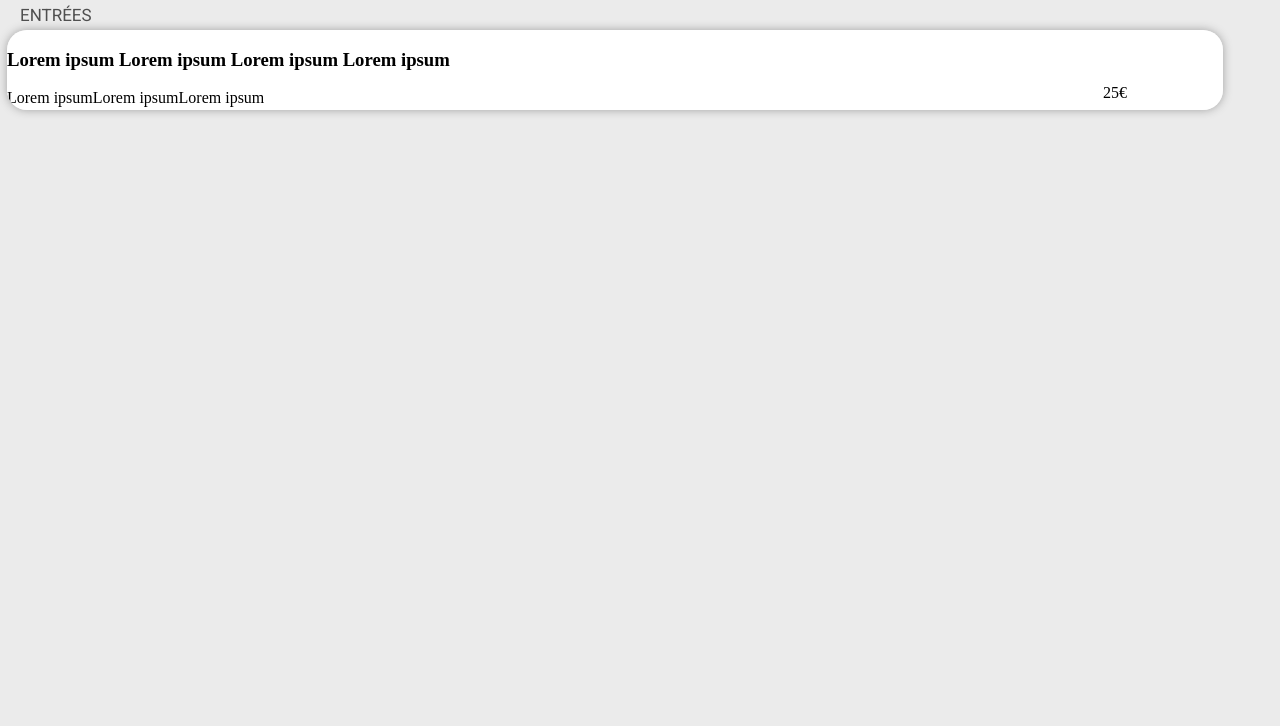
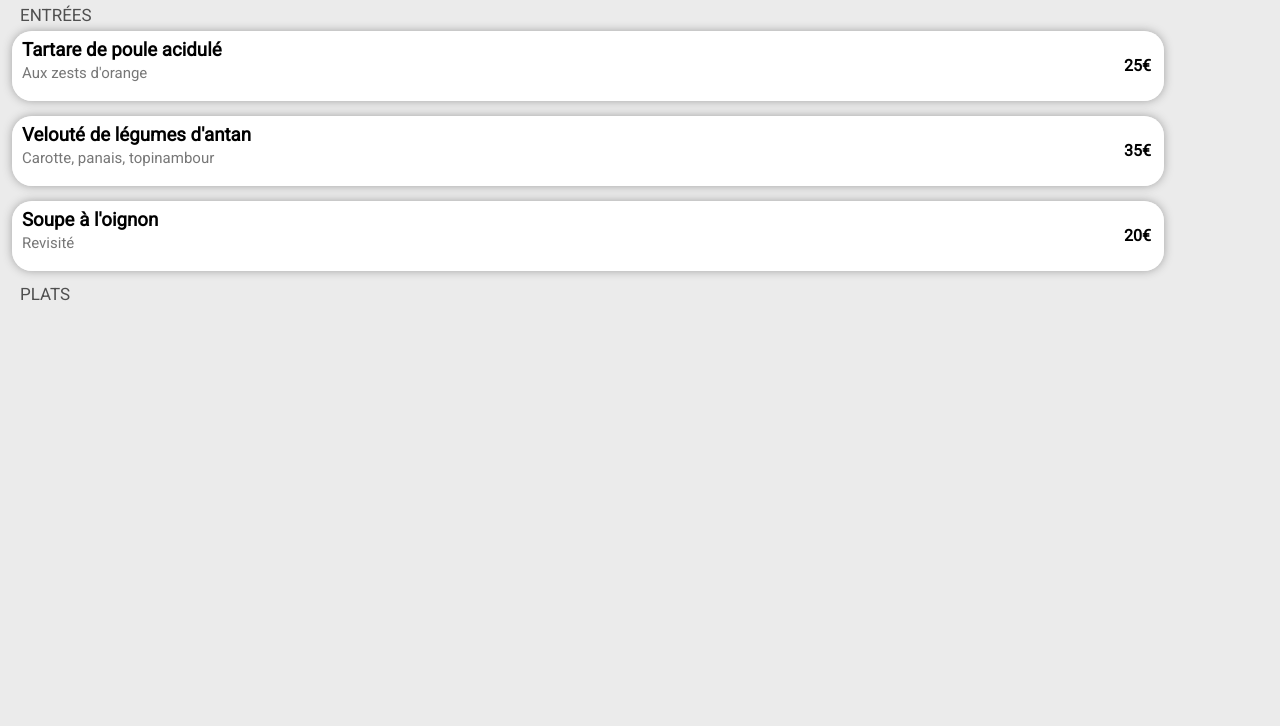
Before and after one commit to A-Rica/RicaAmandine_-_29102021, a website: page Index.html in a window 1280 px wide. Shown: the part 384-1110 px from the top of the page. Drawn offline with nearby package versions, Linux system fonts and the light colour scheme; a web font is replaced by a local one.

Commit message:
projet-3

```diff
--- a/Index.html
+++ b/Index.html
@@ -14,7 +14,7 @@
      <header>
          <div class="entete-ohmyfood">
              <a href="#">
-                 <i class="fas fa-arrow-left"></i>
+                 <i class="fas fa-arrow-left fleche"></i>
              </a>
              <img src="Maquettes Ohmyfood\images\logo\ohmyfood.png"/>
          </div>
@@ -23,13 +23,13 @@
          <!--Corps-->
      <section>
          <img src="Maquettes Ohmyfood\images\restaurants\toa-heftiba-DQKerTsQwi0-unsplash.jpg" class="image-entete-ohmyfood"/>
-         <div class="corps-menu-ohmyfood"><h1>À la française </h1><a href="#"><i class="far fa-heart icon-heart"></i></a>
+         <div class="corps-menu-ohmyfood"><h1>À la française </h1><i class="far fa-heart icon-heart"></i>
             <h2>Entrées</h2>
         <hr/>
         <article class="cadre-menue">
             <div class="noms-plat">
-             <h3 class="sous-titre-menue">Lorem ipsum Lorem ipsum Lorem ipsum Lorem ipsum</h3>
-              <p class="texte-menue">Lorem ipsumLorem ipsumLorem ipsum</p>
+             <h3 class="sous-titre-menue">Tartare de poule acidulé</h3>
+              <p class="texte-menue">Aux zests d'orange</p>
               <p class="prix-menue">25€</p>
             </div>
              <div class="anim-bouton">
@@ -38,6 +38,35 @@
               </p>
             </div>
         </article>
+
+        <article class="cadre-menue">
+            <div class="noms-plat">
+             <h3 class="sous-titre-menue">Velouté de légumes d'antan</h3>
+              <p class="texte-menue">Carotte, panais, topinambour</p>
+              <p class="prix-menue">35€</p>
+            </div>
+             <div class="anim-bouton">
+              <p class="bouton-ok">
+                <i class="fas fa-check-circle"></i>
+              </p>
+            </div>
+        </article>
+
+        <article class="cadre-menue">
+            <div class="noms-plat">
+             <h3 class="sous-titre-menue">Soupe à l'oignon</h3>
+              <p class="texte-menue">Revisité</p>
+              <p class="prix-menue">20€</p>
+            </div>
+             <div class="anim-bouton">
+              <p class="bouton-ok">
+                <i class="fas fa-check-circle"></i>
+              </p>
+            </div>
+        </article>
+
+        <h2>Plats</h2>
+        <hr/>
     </div>
 
         </section>
--- a/SCSS/corps.scss
+++ b/SCSS/corps.scss
@@ -6,7 +6,6 @@
     height: 100%;
     border-radius: 40px 40px 0px 0px;
     top: 310px;
-
 }
 
     h1 {
@@ -24,16 +23,8 @@
        &:hover{
            font-weight: bold;
            @include degrade(right top, $heart); }
-           &:active{
-              @include degrade(right top, $heart);
-              font-weight: bold;
-              cursor: pointer;}
-        &:visited{
-           @include degrade(right top, $heart);
-           font-weight: bold;
-           cursor: pointer;
-       }
     }
+
     h2{
         color: $darkgrey;
         font-size: 17px;
@@ -50,17 +41,31 @@
         margin-top: -9px;
         margin-left: 20px;
     }
+    @keyframes animation-menue {
+     From {
+        opacity: 0;
+        transform: translateY(-50px);
+      }
 
+      To {
+        opacity: 1;
+        transform: translateY(0);
+      }
+    }
     .cadre-menue{
-       width: 95%;
-       margin-left: 7px;
+       width: 90%;
+       margin-left: 12px;
      display: flex;
      cursor: pointer;
      overflow: hidden;
+     margin-top: 15px;
      box-shadow: 0px 0px 10px rgb(161, 161, 161);
        border-radius: 20px;
+       animation-name : animation-menue;
+animation-duration : 3s;
+animation-iteration-count : forwards;
        &:hover > .anim-bouton{
-       width: 12%;
+       width: 17%;
        .bouton-ok{
          transform: rotate(0deg);
        }
@@ -68,9 +73,12 @@
    }
 
    .noms-plat{
+     padding-left: 10px;
       flex-grow: 1;
      width: 50%;
+     font-family: 'Roboto';
      background: white;
+     margin-top: -10px;
      height: 80px;
 
      .texte-menue, .sous-titre-menue{
@@ -79,9 +87,21 @@
        text-overflow: ellipsis;
      }
    }
+   .sous-titre-menue{
+    font-weight: bolder;
+  }
+
+   .texte-menue{
+    font-weight: lighter;
+    color: $grey;
+    margin-top: -15px;
+    font-size: 15px;
+   }
+
    .prix-menue{
       float: right;
-     width: 120px;
+     width: 40px;
+     font-weight: bolder;
      margin-top: -40px;
      }
 
--- a/SCSS/hearder.scss
+++ b/SCSS/hearder.scss
@@ -5,7 +5,8 @@
   padding-bottom: 15px;
   display: flex;
   flex-direction: row;
-  .fa-arrow-left{
+}
+  .fleche{
       color: $darkgrey;
       font-size: 20px;
       margin-left: 20px;
@@ -13,8 +14,6 @@
   }
 img{
   width: 150px;
-  margin-left: 80px;
-  margin-top: 10px;
 }
 
 .image-entete-ohmyfood{
@@ -22,5 +21,3 @@ img{
   height: 300px;
   object-fit: cover;
 }
-
-}
--- a/SCSS/mixins.scss
+++ b/SCSS/mixins.scss
@@ -1,5 +1,5 @@
   @mixin degrade($mouvement, $heart) {
-    background-image: linear-gradient(to $mouvement, $heart);
+    background: linear-gradient(to $mouvement, $heart);
     color: transparent;
   -webkit-background-clip: text;
   background-clip: text;
--- a/SCSS/variable.scss
+++ b/SCSS/variable.scss
@@ -2,6 +2,7 @@
 $black: black;
 $white: white;
 $darkgrey: #4f4f4f;
+$grey: rgb(119, 119, 119);
 $lightgrey: #c5c5c5;
 $couleur-primaire: #9356DC;
 $couleur-secondaire: #FF79DA;
```
Also changed, not shown: CSS/style.css, 1 other file.
